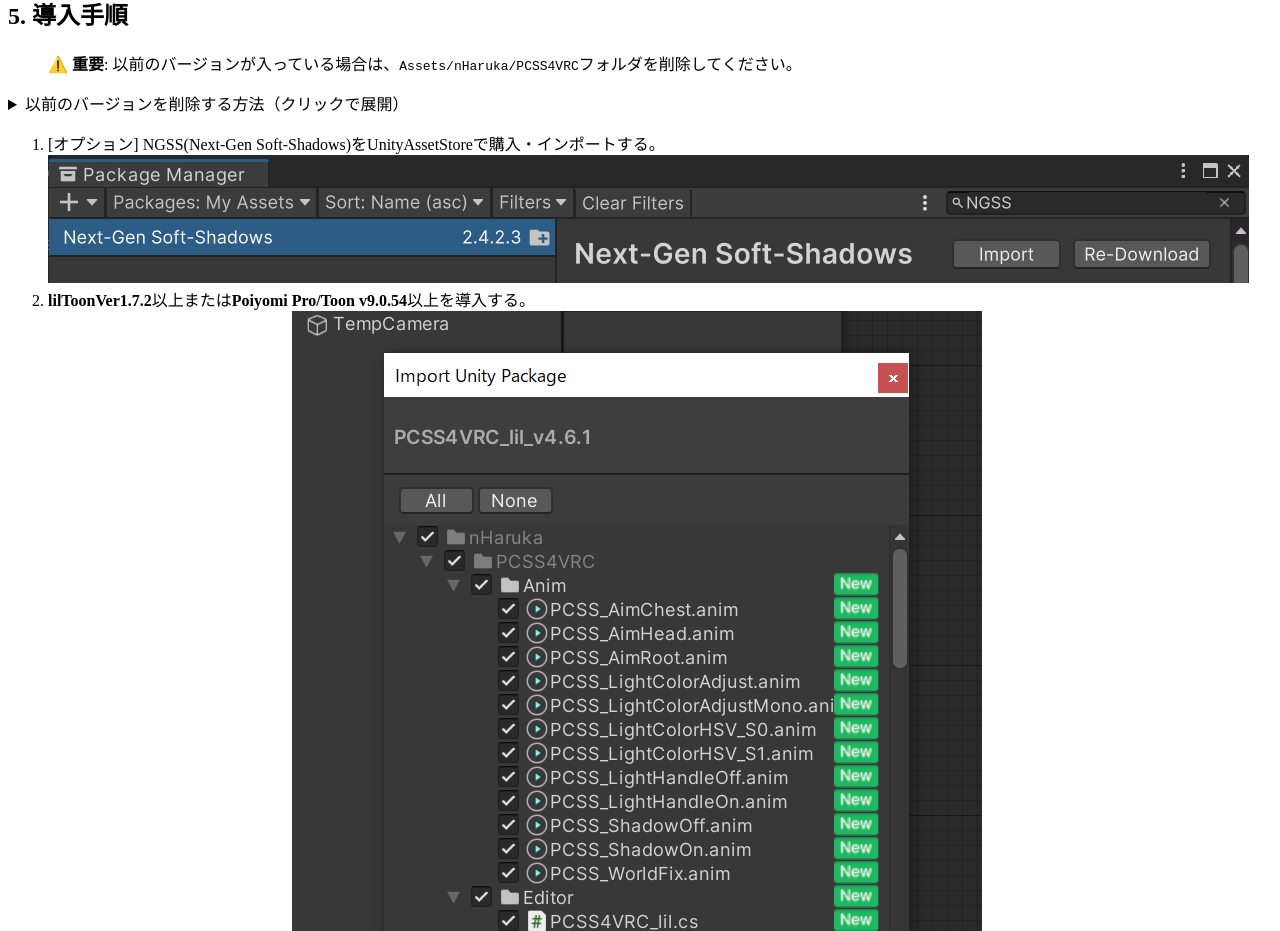
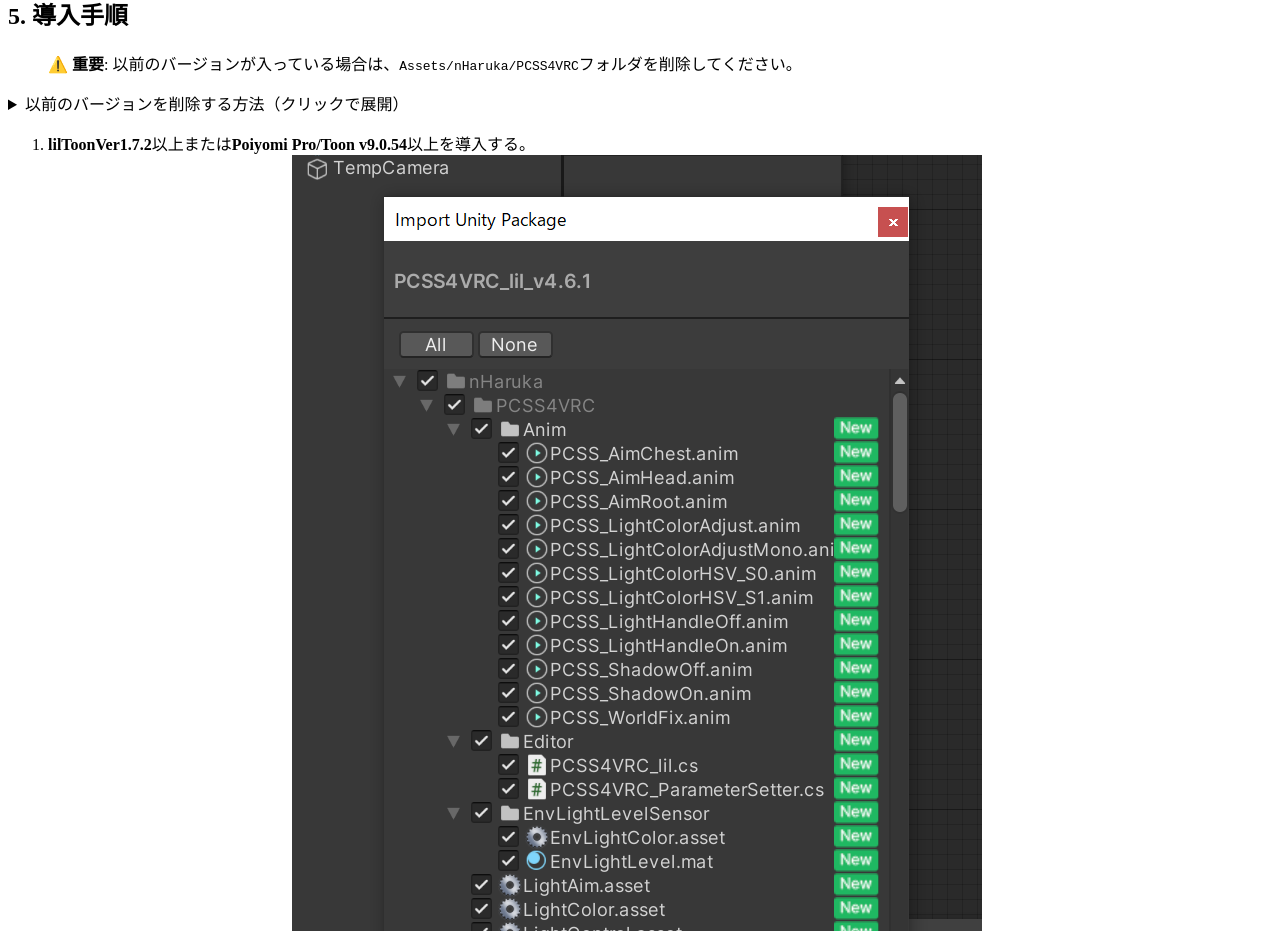
Before and after one commit to nHaruka-git/PCSS4VRC, a Next.js app: page /ja in a window 1280 px wide. Shown: the part 2018-2949 px from the top of the page. Built offline with nearby package versions, Linux system fonts and the light colour scheme.

Commit message:
Update index.mdx
removed an importing step of  NGSS from introduction section

```diff
--- a/src/pages/ja/index.mdx
+++ b/src/pages/ja/index.mdx
@@ -109,16 +109,14 @@
 上の画像のように、Unityプロジェクト内の `Assets/nHaruka/PCSS4VRC` フォルダを見つけて削除してください。
 </details>
 
-1. [オプション] NGSS(Next-Gen Soft-Shadows)をUnityAssetStoreで購入・インポートする。
-<span>![NGSSのインポート画面](/images/ja/import_ngss.png)</span>
-2. **lilToonVer1.7.2**以上または**Poiyomi Pro/Toon v9.0.54**以上を導入する。
-3. 本パッケージをインポートする。
+1. **lilToonVer1.7.2**以上または**Poiyomi Pro/Toon v9.0.54**以上を導入する。
+2. 本パッケージをインポートする。
 <span>![PCSS4VRCのインポート画面](/images/ja/import_pcss.png)</span>
-4. メニューバー`nHaruka`→`PCSS For VRC`を押す。
+3. メニューバー`nHaruka`→`PCSS For VRC`を押す。
 <span>![PCSS4VRCの起動](/images/ja/select_pcssforvrc.png)</span>
-5. 表示されたウインドウの`Avatar`欄にアバターをD&Dする。
+4. 表示されたウインドウの`Avatar`欄にアバターをD&Dする。
 <span>![アバターをPCSSにセットする](/images/ja/DandD_avatar.png)</span>
-6. 導入手順を確認の上Setupを押す
+5. 導入手順を確認の上Setupを押す
 <span>![PCSSの実行](/images/ja/run_pcss.png)</span>
 
 
```
